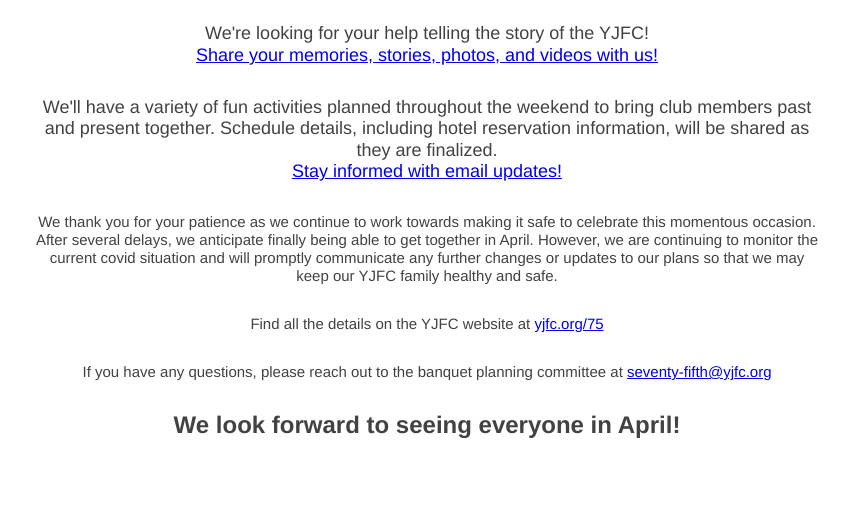
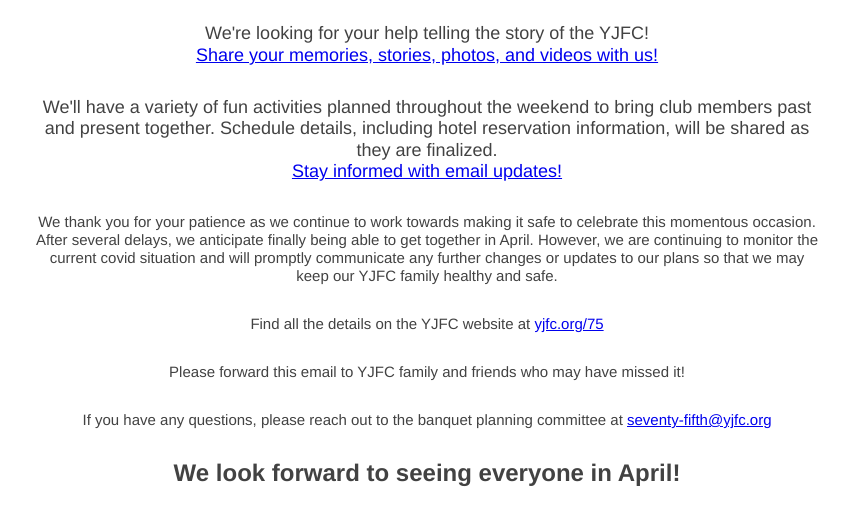
Before and after one commit to bjg222/yjfc75th, a plain HTML site: page invite.html in a window 1280 px wide. Shown: the part 1108-1629 px from the top of the page, without its empty margins (213-1066 px from the left). Before the commit the page ends 1581 px from the top, so only its background shows below. Drawn offline with Linux system fonts and the light colour scheme.

Commit message:
Note to encourage people to forward the invite email

```diff
--- a/invite.html
+++ b/invite.html
@@ -101,6 +101,11 @@
                             </tr>
                             <tr>
                                 <td valign="top" style="padding:5px;">
+                                    <p style="padding:0px;margin:0px;text-align:center;margin-bottom:20px;">Please forward this email to YJFC family and friends who may have missed it!</p>
+                                </td>
+                            </tr>
+                            <tr>
+                                <td valign="top" style="padding:5px;">
                                     <p style="padding:0px;margin:0px;text-align:center;margin-bottom:20px;">If you have any questions, please reach out to the banquet planning committee at <a href="mailto:seventy-fifth@yjfc.org">seventy-fifth@yjfc.org</a></p>
                                 </td>
                             </tr>
```
